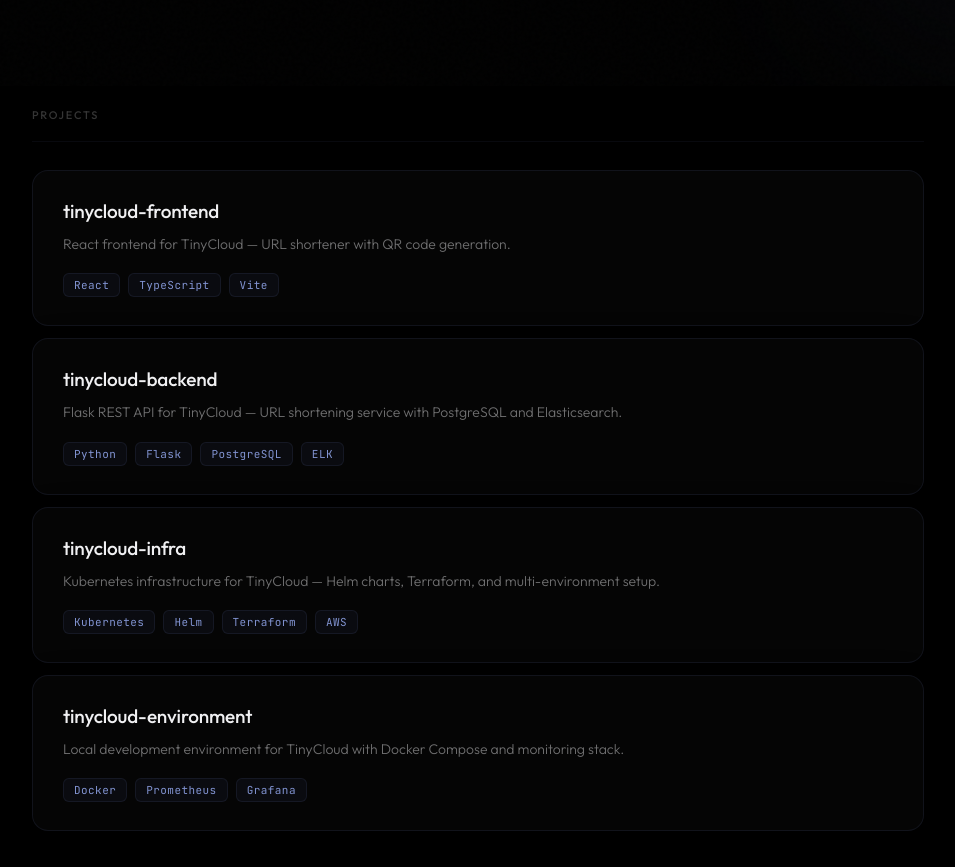
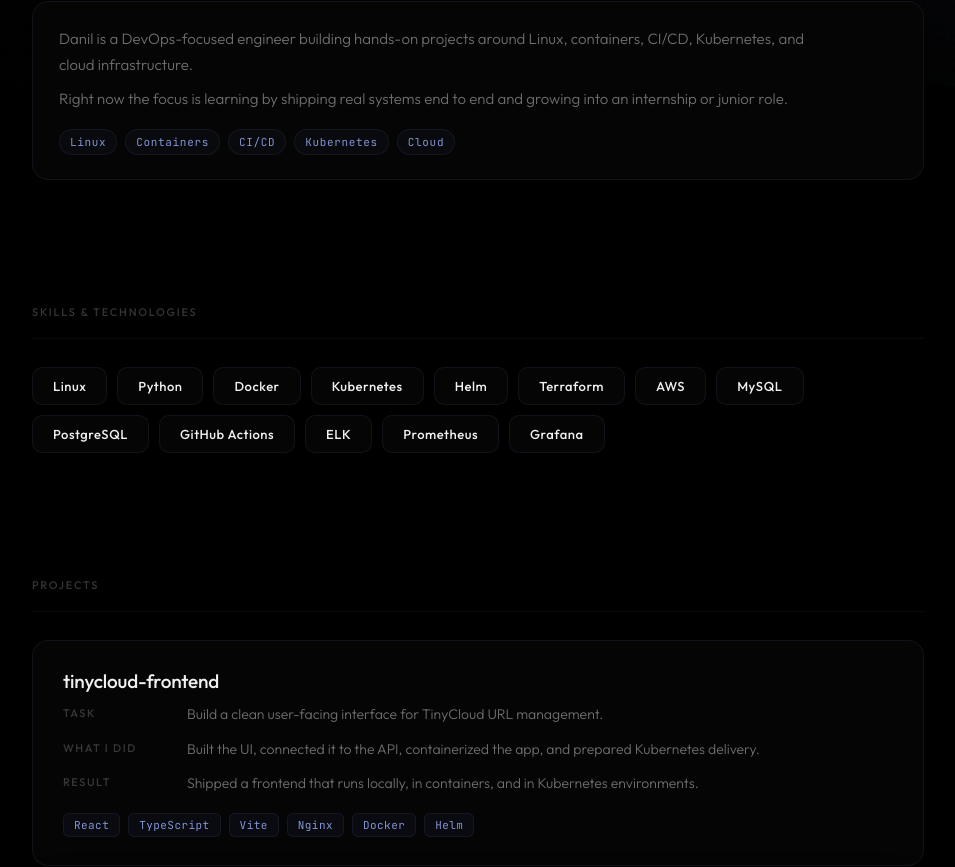
Before and after one commit to cherya05/danilchernenko.github.io, a React (Vite) app: page / in a window 1280 px wide. Shown: the part 714-1581 px from the top of the page, without its empty margins (162-1117 px from the left). Built offline with nearby package versions, Linux system fonts and the light colour scheme.

Commit message:
fix: refresh portfolio about and project sections

```diff
--- a/package.json
+++ b/package.json
@@ -1 +1 @@
-{"name":"danilchernenko-portfolio","private":true,"version":"1.0.0","type":"module","scripts":{"dev":"vite","build":"tsc -b && vite build","preview":"vite preview"},"dependencies":{"react":"^19.1.0","react-dom":"^19.1.0"},"devDependencies":{"@types/react":"^19.1.0","@types/react-dom":"^19.1.0","@vitejs/plugin-react":"^4.4.1","typescript":"^5.8.3","vite":"^6.3.5"}}
+{"name":"danilchernenko-portfolio","private":true,"version":"1.0.0","type":"module","scripts":{"dev":"vite","build":"tsc -b && vite build","preview":"vite preview"},"dependencies":{"react":"^19.1.0","react-dom":"^19.1.0"},"devDependencies":{"@types/react":"^19.1.0","@types/react-dom":"^19.1.0","@vitejs/plugin-react":"^4.4.1","puppeteer":"^24.40.0","typescript":"^5.8.3","vite":"^6.3.5"}}
--- a/src/App.tsx
+++ b/src/App.tsx
@@ -17,26 +17,34 @@
 const projects = [
   {
     name: 'tinycloud-frontend',
-    description: 'React frontend for TinyCloud — URL shortener with QR code generation.',
-    tech: ['React', 'TypeScript', 'Vite'],
+    task: 'Build a clean user-facing interface for TinyCloud URL management.',
+    contribution: 'Built the UI, connected it to the API, containerized the app, and prepared Kubernetes delivery.',
+    tech: ['React', 'TypeScript', 'Vite', 'Nginx', 'Docker', 'Helm'],
+    result: 'Shipped a frontend that runs locally, in containers, and in Kubernetes environments.',
     url: 'https://github.com/cherya05/tinycloud-frontend',
   },
   {
-    name: 'tinycloud-backend',
-    description: 'Flask REST API for TinyCloud — URL shortening service with PostgreSQL and Elasticsearch.',
-    tech: ['Python', 'Flask', 'PostgreSQL', 'ELK'],
+    name: 'tinycloud-project',
+    task: 'Create the backend service for URL shortening, redirects, and CRUD operations.',
+    contribution: 'Built the Flask API, containerized it, added CI/CD, database migrations, and metrics.',
+    tech: ['Python', 'Flask', 'PostgreSQL', 'Docker', 'GitHub Actions', 'Prometheus'],
+    result: 'Delivered a deployable backend with automated image/chart publishing and observable runtime behavior.',
     url: 'https://github.com/cherya05/tinycloud-backend',
   },
   {
     name: 'tinycloud-infra',
-    description: 'Kubernetes infrastructure for TinyCloud — Helm charts, Terraform, and multi-environment setup.',
-    tech: ['Kubernetes', 'Helm', 'Terraform', 'AWS'],
+    task: 'Provision and operate the cloud environment for TinyCloud across multiple stages.',
+    contribution: 'Provisioned infra with Terraform, built Helmfile-based deploy flow, and wired cross-repo delivery.',
+    tech: ['Terraform', 'Kubernetes', 'Helmfile', 'AWS ECR', 'Civo', 'GitHub Actions'],
+    result: 'Enabled repeatable deployments to dev, staging, and prod from versioned application artifacts.',
     url: 'https://github.com/cherya05/tinycloud-infra',
   },
   {
     name: 'tinycloud-environment',
-    description: 'Local development environment for TinyCloud with Docker Compose and monitoring stack.',
-    tech: ['Docker', 'Prometheus', 'Grafana'],
+    task: 'Add the shared operational layer around the application runtime.',
+    contribution: 'Added monitoring resources, ServiceMonitors, and supporting environment manifests for the cluster.',
+    tech: ['Prometheus', 'Grafana', 'ServiceMonitor', 'Helm', 'Kubernetes'],
+    result: 'Improved observability and made environment-level add-ons easier to manage outside app repos.',
     url: 'https://github.com/cherya05/tinycloud-environment',
   },
 ]
@@ -66,6 +74,10 @@
           <div className="eyebrow">Portfolio</div>
           <h1>Danil<br /><strong>Chernenko</strong></h1>
           <div className="hero-role">DevOps Engineer</div>
+          <p className="hero-sub">
+            Linux and cloud-focused engineer learning production infrastructure, containers, CI/CD, and Kubernetes,
+            currently looking for an internship or junior role.
+          </p>
           <div className="hero-actions">
             <a className="btn-main" href="https://github.com/cherya05" target="_blank" rel="noreferrer">
               GitHub
@@ -75,6 +87,28 @@
             </a>
           </div>
         </div>
+
+        <section className="section about-section" id="about">
+          <div className="sec-head">
+            <span className="sec-title">About Me</span>
+          </div>
+          <div className="about-card">
+            <p className="about-copy">
+              Danil is a DevOps-focused engineer building hands-on projects around Linux, containers, CI/CD,
+              Kubernetes, and cloud infrastructure.
+            </p>
+            <p className="about-copy">
+              Right now the focus is learning by shipping real systems end to end and growing into an internship or junior role.
+            </p>
+            <div className="about-focus">
+              <span className="focus-tag">Linux</span>
+              <span className="focus-tag">Containers</span>
+              <span className="focus-tag">CI/CD</span>
+              <span className="focus-tag">Kubernetes</span>
+              <span className="focus-tag">Cloud</span>
+            </div>
+          </div>
+        </section>
 
         <section className="section" id="skills">
           <div className="sec-head">
@@ -97,7 +131,20 @@
             {projects.map((p) => (
               <a key={p.name} className="project-card" href={p.url} target="_blank" rel="noreferrer">
                 <div className="project-name">{p.name}</div>
-                <p className="project-desc">{p.description}</p>
+                <div className="project-grid">
+                  <div className="project-row">
+                    <span className="project-label">Task</span>
+                    <p className="project-desc">{p.task}</p>
+                  </div>
+                  <div className="project-row">
+                    <span className="project-label">What I did</span>
+                    <p className="project-desc">{p.contribution}</p>
+                  </div>
+                  <div className="project-row">
+                    <span className="project-label">Result</span>
+                    <p className="project-desc">{p.result}</p>
+                  </div>
+                </div>
                 <div className="project-tech">
                   {p.tech.map((t) => (
                     <span key={t} className="tech-tag">{t}</span>
--- a/src/index.css
+++ b/src/index.css
@@ -138,6 +138,41 @@
 }
 .sec-title{font-size:11px;font-weight:500;letter-spacing:.16em;text-transform:uppercase;color:var(--text-faint)}
 
+/* ABOUT */
+.about-section{margin-top:34px}
+.about-card{
+  background:rgba(6,6,6,.88);
+  border:1px solid var(--border);
+  border-radius:16px;
+  padding:24px 26px;
+  backdrop-filter:blur(30px);
+  box-shadow:0 0 0 1px rgba(0,0,0,.6),0 24px 48px rgba(0,0,0,.22);
+}
+.about-copy{
+  font-size:15px;
+  font-weight:300;
+  line-height:1.72;
+  color:var(--text-dim);
+  max-width:780px;
+}
+.about-copy + .about-copy{margin-top:8px}
+.about-focus{
+  display:flex;
+  flex-wrap:wrap;
+  gap:8px;
+  margin-top:18px;
+}
+.focus-tag{
+  font-family:'JetBrains Mono',monospace;
+  font-size:11px;
+  letter-spacing:.06em;
+  color:var(--brand-hi);
+  padding:5px 10px;
+  border-radius:999px;
+  border:1px solid var(--border);
+  background:rgba(65,74,115,.08);
+}
+
 /* SKILLS */
 .skills-grid{display:flex;flex-wrap:wrap;gap:10px}
 .skill-chip{
@@ -165,8 +200,27 @@
 .project-name{
   font-size:19px;font-weight:500;letter-spacing:-.01em;color:var(--text);margin-bottom:10px;
 }
+.project-grid{
+  display:grid;
+  gap:12px;
+  margin-bottom:18px;
+}
+.project-row{
+  display:grid;
+  grid-template-columns:110px 1fr;
+  gap:14px;
+  align-items:start;
+}
+.project-label{
+  font-size:11px;
+  font-weight:500;
+  letter-spacing:.14em;
+  text-transform:uppercase;
+  color:var(--text-faint);
+  padding-top:3px;
+}
 .project-desc{
-  font-size:14px;font-weight:300;color:var(--text-dim);line-height:1.6;margin-bottom:18px;
+  font-size:14px;font-weight:300;color:var(--text-dim);line-height:1.6;
 }
 .project-tech{display:flex;flex-wrap:wrap;gap:8px}
 .tech-tag{
@@ -198,4 +252,5 @@
   nav,.hero,.section,footer{padding-left:20px;padding-right:20px}
   h1{font-size:36px}
   .nav-links{display:none}
+  .project-row{grid-template-columns:1fr;gap:4px}
 }
```
Also changed, not shown: 1 other file (tests, documents, lock files or other folders).
